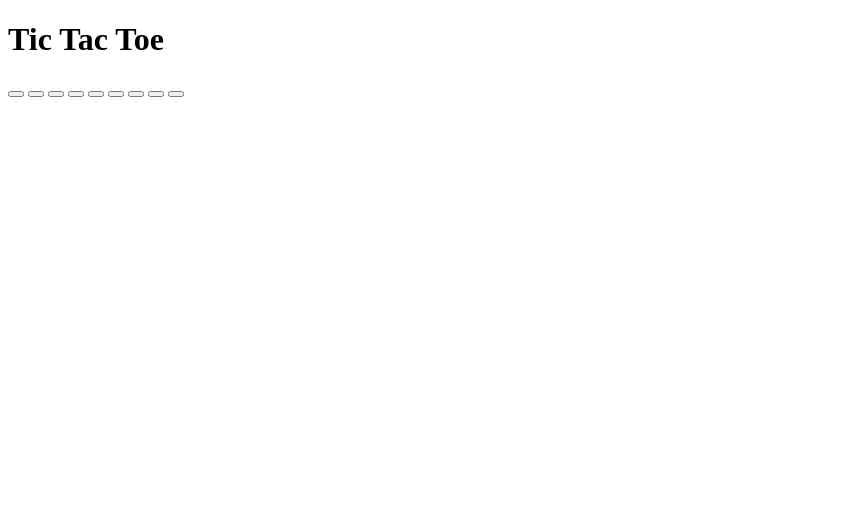
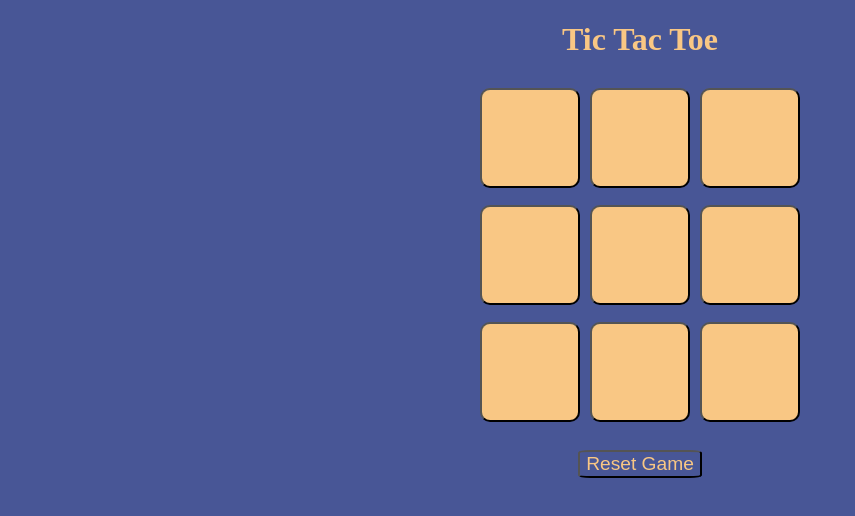
Before and after one commit to avinashchaturvedi2002/Tic-Tac-Toe, a plain HTML site: page index.html in a window 1280 px wide. Shown: the whole page, without its empty margins (0-855 px from the left). Drawn offline with Linux system fonts and the light colour scheme.

Commit message:
styling done

```diff
--- a/index.html
+++ b/index.html
@@ -4,6 +4,7 @@
     <meta charset="UTF-8">
     <meta name="viewport" content="width=device-width, initial-scale=1.0">
     <title>Tic Tac Toe Game</title>
+    <link rel="stylesheet" href="style.css">
 </head>
 <body>
     <main>
@@ -19,10 +20,9 @@
                 <button class="marker"></button>
                 <button class="marker"></button>
                 <button class="marker"></button>
-
             </div>
-
         </div>
+        <button id="reset">Reset Game</button>
     </main>
 
 </body>
--- a/style.css
+++ b/style.css
@@ -0,0 +1,44 @@
+*{
+    color: rgb(249, 199, 132);
+    background-color: rgb(72, 86, 150);
+}
+body{
+    text-align: center;
+    background-color: rgb(72, 86, 150);
+    color: rgb(249, 199, 132);
+
+}
+
+.container{
+    display: flex;
+    flex-wrap: wrap;
+    align-items: center;
+    justify-content:center ;
+}
+.gameArea{
+    display: flex;
+    flex-wrap: wrap;
+    width :400px;
+    height:350px;
+    align-items: center;
+    justify-content:center ;
+
+
+}
+.marker{
+
+    margin: 5px;
+    width: 100px;
+    height:100px;
+    border-radius: 10%;
+    background-color: rgb(249, 199, 132);
+    color:rgb(242, 76, 0);
+    font-size: 50px;
+}
+
+#reset{
+margin-top: 20px;
+font-size:larger;
+border-radius: 10%;
+
+}
```
